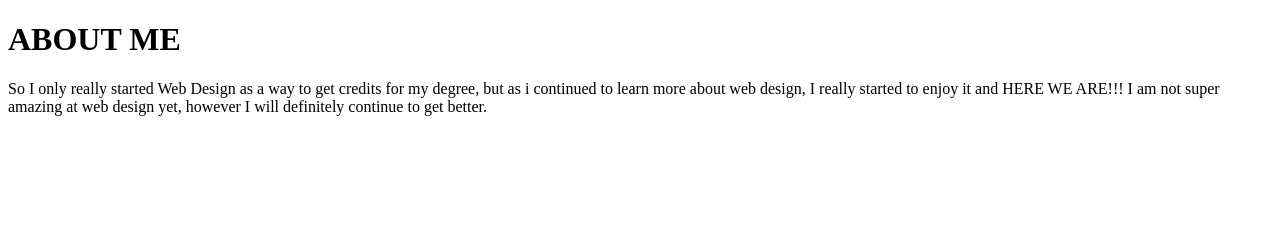
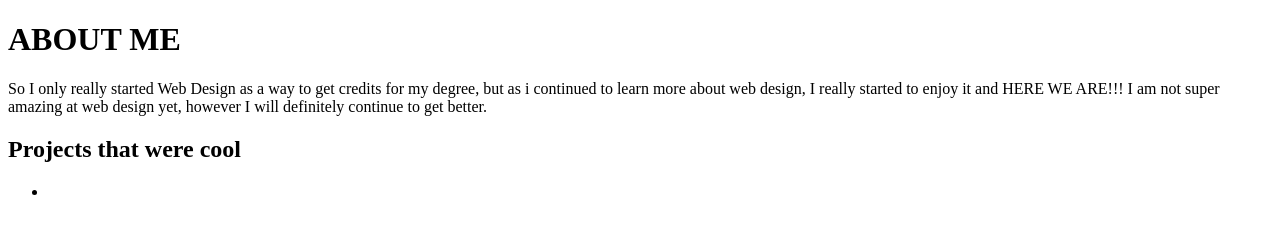
Before and after one commit to jcampbell2004/My-Repo, a plain HTML site: page indexx.html in a window 1280 px wide. Drawn offline with Linux system fonts and the light colour scheme.

Commit message:
Update indexx.html

```diff
--- a/indexx.html
+++ b/indexx.html
@@ -14,3 +14,7 @@
 
 <p>So I only really started Web Design as a way to get credits for my degree, but as i continued to learn more about web design, I really started to enjoy it and HERE WE ARE!!!
 I am not super amazing at web design yet, however I will definitely continue to get better.</p>
+
+<h2>Projects that were cool</h2>
+  <ul>
+   <li><a href="projects/</li> </ul>
```
